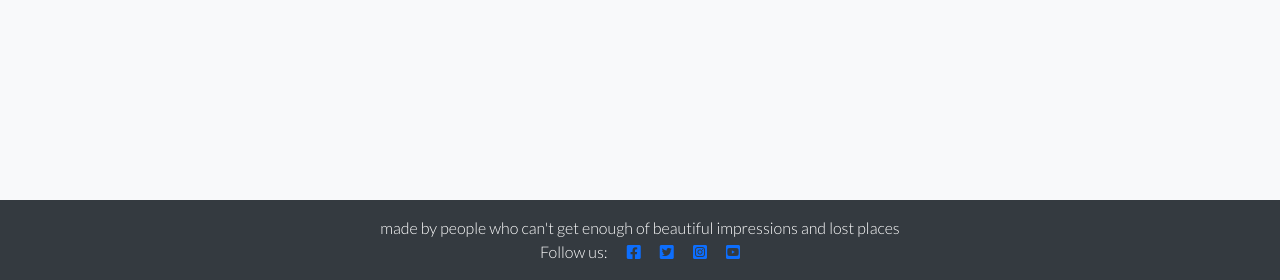
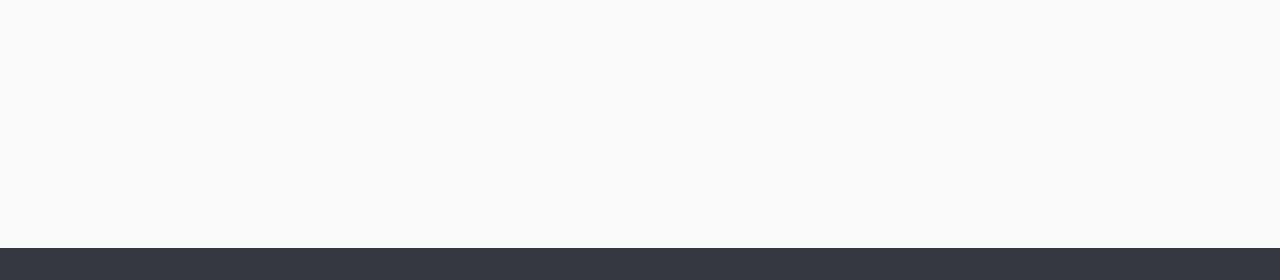
Before and after one commit to FabiMe/Urbex-Hidden-Treasure, a Django app: page /profile/edit/ in a window 1280 px wide. Shown: the part 520-800 px from the top of the page. Run offline with Django 3.2, Linux system fonts and the light colour scheme; the visitor is signed in with stand-in values (Sample User, id 1); some web fonts are replaced.

```diff
--- a/templates/base.html
+++ b/templates/base.html
@@ -5,16 +5,22 @@
 
 <head>
     <title>Urbex Hidden Treasure</title>
+    <!-- Link to the main stylesheet -->
     <link rel="stylesheet" href="{% static 'css/style.css' %}">
+    <!-- Link to Google Fonts -->
     <link rel="preconnect" href="https://fonts.gstatic.com">
     <link href="https://fonts.googleapis.com/css2?family=Bebas+Neue&display=swap" rel="stylesheet">
     <link href="https://fonts.googleapis.com/css2?family=Whisper&display=swap" rel="stylesheet">
     <link href="https://fonts.googleapis.com/css2?family=Roboto:wght@300&display=swap" rel="stylesheet">
     <link href="https://fonts.googleapis.com/css2?family=Lato:wght@300;700&display=swap" rel="stylesheet">
+    <!-- Font Awesome icons -->
     <link rel="stylesheet" href="https://cdnjs.cloudflare.com/ajax/libs/font-awesome/5.15.3/css/all.min.css">
+    <!-- Responsive viewport -->
     <meta name="viewport" content="width=device-width, initial-scale=1" />
+    <!-- Bootstrap CSS -->
     <link href="https://cdn.jsdelivr.net/npm/bootstrap@5.0.1/dist/css/bootstrap.min.css" rel="stylesheet"
         integrity="sha384-+0n0xVW2eSR5OomGNYDnhzAbDsOXxcvSN1TPprVMTNDbiYZCxYbOOl7+AMvyTG2x" crossorigin="anonymous">
+    <!-- Bootstrap JS -->
     <script src="https://cdn.jsdelivr.net/npm/bootstrap@5.0.1/dist/js/bootstrap.bundle.min.js"
         integrity="sha384-gtEjrD/SeCtmISkJkNUaaKMoLD0//ElJ19smozuHV6z3Iehds+3Ulb9Bn9Plx0x4" crossorigin="anonymous">
         </script>
@@ -23,22 +29,28 @@
 <body class="d-flex flex-column h-100 main-bg">
 
     <!-- Navigation -->
-
     <nav class="navbar navbar-expand-lg navbar-light bg-white">
         <div class="container-fluid">
+            <!-- Brand/logo -->
             <a class="navbar-brand" href="{% url 'home' %}">
+                <!-- Brand name with styles -->
                 <span class="brand" style="color: #21d5e2; font-family: 'Bebas Neue', sans-serif;">Urbex</span>
+                <!-- Additional brand text -->
                 <span class="brand-text">Hidden Treasure</span>
             </a>
+            <!-- Navbar toggle button for small screens -->
             <button class="navbar-toggler" type="button" data-bs-toggle="collapse" data-bs-target="#navbarText"
                 aria-controls="navbarText" aria-expanded="false" aria-label="Toggle navigation">
                 <span class="navbar-toggler-icon"></span>
             </button>
+            <!-- Navbar links -->
             <div class="collapse navbar-collapse" id="navbarText">
                 <ul class="navbar-nav me-auto mb-2 mb-lg-0">
+                    <!-- Home link -->
                     <li class="nav-item">
                         <a class="nav-link active" aria-current="page" href="{% url 'home' %}">Home</a>
                     </li>
+                    <!-- Conditional links based on user authentication status -->
                     {% if user.is_authenticated %}
                     <li class="nav-item">
                         <a class="nav-link" href="{% url 'account_profile' %}">Profile</a>
@@ -58,16 +70,20 @@
                     </li>
                     {% endif %}
                 </ul>
+                <!-- Additional text in the navbar -->
                 <span class="navbar-text text-muted custom-font">
                     Expect the Unexpected
                 </span>
             </div>
         </div>
     </nav>
+
+    <!-- Alert messages container -->
     <div class="container">
         <div class="row">
             <div class="col-md-8 offset-md-2">
                 {% for message in messages %}
+                <!-- Bootstrap alert for messages with a close button -->
                 <div class="alert {{ message.tags }} alert-dismissible fade show" id="msg" role="alert">
                     {{ message | safe }}
                     <button type="button" class="btn-close" data-bs-dismiss="alert" aria-label="Close"></button>
@@ -77,6 +93,7 @@
         </div>
     </div>
 
+    <!-- Main content area -->
     <main class="flex-shrink-0 main-bg">
         {% block content %}
         <!-- Content Goes here -->
@@ -85,22 +102,4 @@
 
     <!-- Footer -->
     <footer class="footer mt-auto py-3 dark-bg">
-    <p class="m-0 text-center">made by people who can't get enough of beautiful impressions and lost places</p>
-    <p class="m-0 text-center">
-        Follow us:
-        <a href="https://www.facebook.com/" target="_blank"><i class="fab fa-facebook-square ms-3"></i></a>
-        <a href="https://twitter.com/" target="_blank"><i class="fab fa-twitter-square ms-3"></i></a>
-        <a href="https://instagram.com/" target="_blank"><i class="fab fa-instagram-square ms-3"></i></a>
-        <a href="https://youtube.com/" target="_blank"><i class="fab fa-youtube-square ms-3"></i></a>
-    </p>
-</footer>
-    <script>
-        setTimeout(function () {
-            let messages = document.getElementById('msg');
-            let alert = new bootstrap.Alert(messages);
-            alert.close();
-        }, 2500);
-    </script>
-</body>
-
-</html>
+        <!-- Footer text with
```
Also changed, not shown: templates/index.html (+14 -3 lines), templates/post_detail.html (+29 -18 lines), static/images/lostplace.jpg (renamed from media/images/lostplace.jpg). Lines whose indentation alone changed are shown as unchanged.
